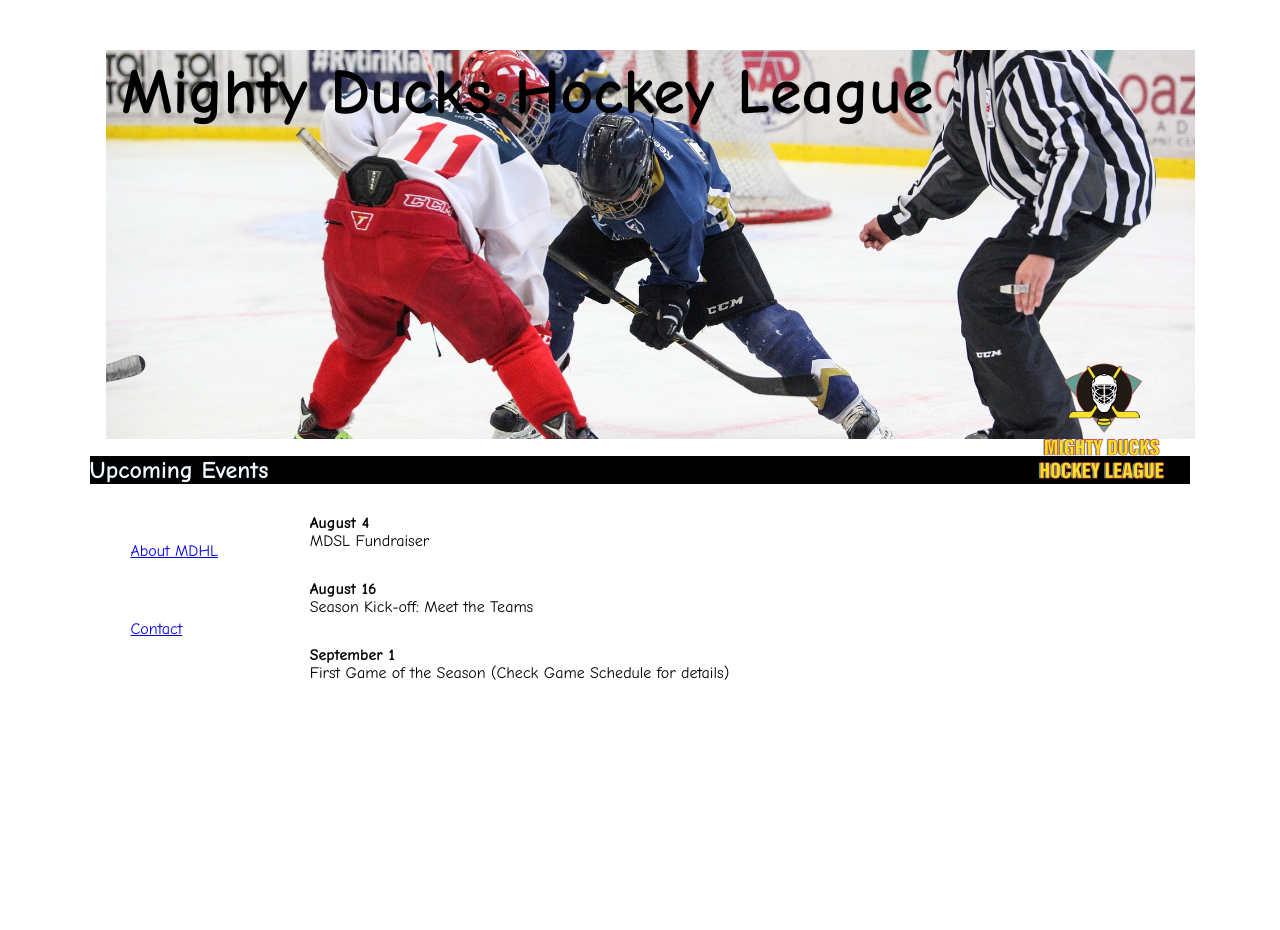
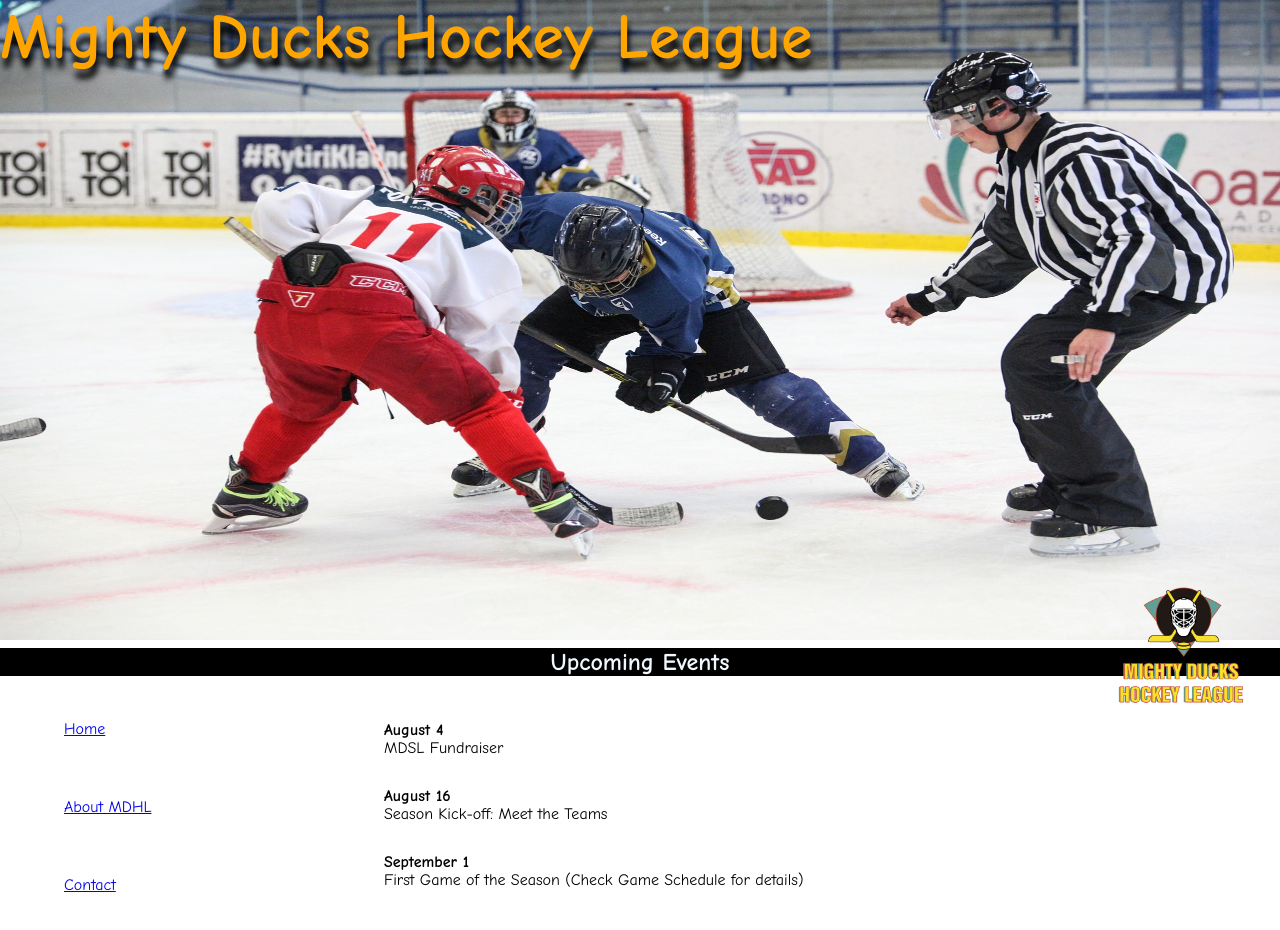
Before and after one commit to borroesteban/MDHL-BORRO, a plain HTML site: page Index.html in a window 1280 px wide. Drawn offline with Linux system fonts and the light colour scheme.

Commit message:
index completed

```diff
--- a/Index.html
+++ b/Index.html
@@ -4,31 +4,27 @@
         <meta charset="UTF-8">
         <meta http-equiv="X-UA-Compatible" content="IE=edge">
         <meta name="viewport" content="width=device-width, initial-scale=1.0">
-    <link rel="stylesheet" href="style1.css">
+        <link rel="stylesheet" href="style.css">
         <!-- <link rel="stylesheet" href="style2.css"> -->
         <!-- <link rel="stylesheet" href="style3.css"> -->
-    <title>Home: Mighty Ducks Hockey League</title>
+        <title>MDHL: Home </title>
     </head>
     <body>
-
         <header>
-            <div id="headerDiv">
-                <img src="./assets/Logo_Mighty_ducks-01.png" alt="logo mighty ducks" id="logo1">
-                <img src="./assets/design1_image1.jpg" alt="two players facing eachother" id="image1">
-                <h1 id="h1Title">Mighty Ducks Hockey League</h1>
-                <nav id="navbar">
+                    <img src="./assets/Logo_Mighty_ducks-01.png" alt="logo mighty ducks" class="logo1">
+                    <img src="./assets/design1_image1.jpg" alt="two players facing eachother" class="image1">
+                    <h1 class="h1Title">Mighty Ducks Hockey League</h1>
+                    <nav class="navbar">
                         <a href="./index.html">Home</a>
                         <a href="./about.html">About MDHL</a>
                         <a href="./contact.html">Contact</a>
                     </nav>
-            </div>
         </header>
-<br>
-    <main>
-            <img src="./assets/hockey_1.jpg" alt="imagen1" id="imgHockey_1">
-        <section id="sectionIndex">
-            <h2 id="upcomingTitle">Upcoming Events</h2>
-                <dl id="eventList">
+        <main class="mainIndex">
+                <img src="./assets/hockey_1.jpg" alt="imagen1" class="imgHockey_1">
+            <section>
+                <h2 class="upcomingTitle">Upcoming Events</h2>
+                    <dl class="eventList">
                         <dt><b>August 4</b></dt>
                         <dd> MDSL Fundraiser</dd>
                         <dt><b>August 16</b></dt>
--- /dev/null
+++ b/style.css
@@ -0,0 +1,97 @@
+/*hoja de estilos de task3*/
+/*normalización*/
+*{
+    padding:0;
+    margin:0;
+    box-sizing:border-box;
+    font-family: Comic Sans MS;
+}
+
+/* contiene: logo1,image1,h1title,navbar */
+header{
+    display:flex;
+    flex-direction:row;
+    flex-wrap:nowrap;
+    height: 45rem;
+    position:relative;
+}
+
+/* header*/
+.logo1{
+    height: 150px;
+    z-index: 1;
+    position:absolute;
+    align-self:end;
+    right:2%;
+    padding-left:10%;
+}
+
+/*header*/
+.image1{
+    height: 40rem;
+    width:100%;
+    position:absolute;
+}
+
+/*header*/
+.h1Title{
+    font-size:4rem;
+
+
+    position: absolute;
+    color:orange;
+    text-shadow: 2px 10px 6px black;
+}
+
+/* header */
+.navbar{
+    position: absolute;
+    display:grid;
+    top:100%;
+    left: 5%;
+    gap: 60px;
+
+}
+
+
+
+/*contiene:imgHockey_1,sectionIndex,navbar,upcomingTitles,eventList,dt*/
+.mainIndex{
+    display:flex;
+    flex-direction:column;
+    flex-wrap:wrap;
+    height: 45rem;
+    position:relative;
+}
+
+/*main*/
+.imgHockey_1{
+    height: 100px;
+    width: 115px;
+    margin-left:20px;
+    margin-top:25px;
+    display:none;
+}
+
+/*main*/
+.upcomingTitle{
+    background-color:black;
+    color:aliceblue;
+    text-align:center;
+    width:100%;
+    position:absolute;
+    top:-10%;
+}
+
+/*main*/
+.eventList{
+    margin-left:20%;
+    position:absolute;
+    padding-left:10%;
+    top: -4%;
+}
+
+/*main*/
+dt{
+    margin-top:30px;
+}
--- a/style1.css
+++ /dev/null
@@ -1,83 +0,0 @@
-*{
-    padding:0;
-    margin:0;
-    box-sizing:border-box;
-    font-family: Comic Sans MS;
-}
-
-header{
-    display:flex;
-}
-
-#logo1{
-    height: 150px;
-    display:flex;
-    position:absolute;
-    margin-left:75%;
-    margin-top:27%;
-    z-index: 1;
-
-}
-
-#headerDiv{
-    margin-left: 70px;
-    display:inline;
-}
-
-#h1Title{
-    font-size:4rem;
-    margin-top:-30%;
-    margin-left:4%;
-    display:inline-flex;
-    position:absolute;
-}
-
-#imgHockey_1{
-    height: 100px;
-    width: 115px;
-    margin-left:20px;
-    margin-top:25px;
-    display:none;
-
-}
-#sectionIndex{
-    margin-left: 7%;
-    margin-right: 7%;
-}
-#image1{
-    height:40%;
-    width:90%;
-    margin-left:3%;
-    margin-top: 50px;
-    object-fit:cover;
-    display:flex;
-    position:relative;
-}
-
-#navbar{
-    position: inline;
-    margin-top:2%;
-    margin-left: 5%;
-    display: grid;
-    gap: 60px;
-    text-decoration:none;
-}
-
-#upcomingTitle{
-    display:flex;
-    position:relative;
-    background-color:black;
-    color:aliceblue;
-    text-align:center;
-    margin-top:-48.7%;
-
-
-}
-
-#eventList{
-    margin-left:20%;
-}
-
-dt{
-    margin-top:30px;
-}
```
Lines whose indentation alone changed are shown as unchanged.
